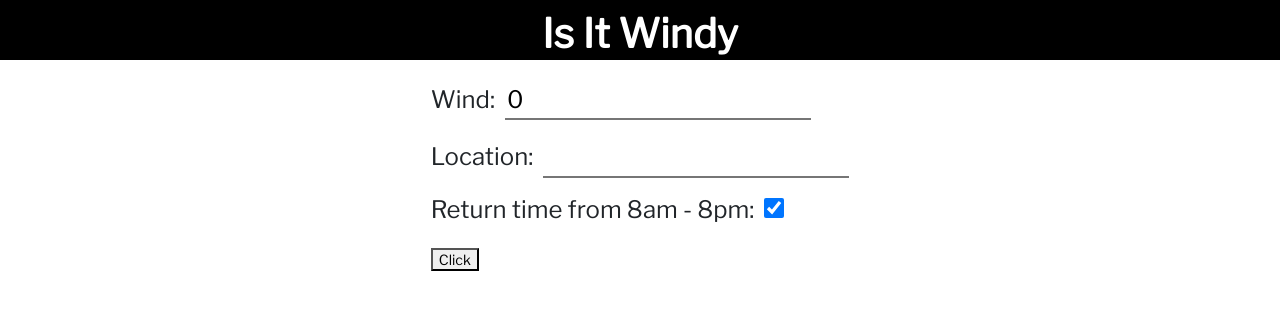
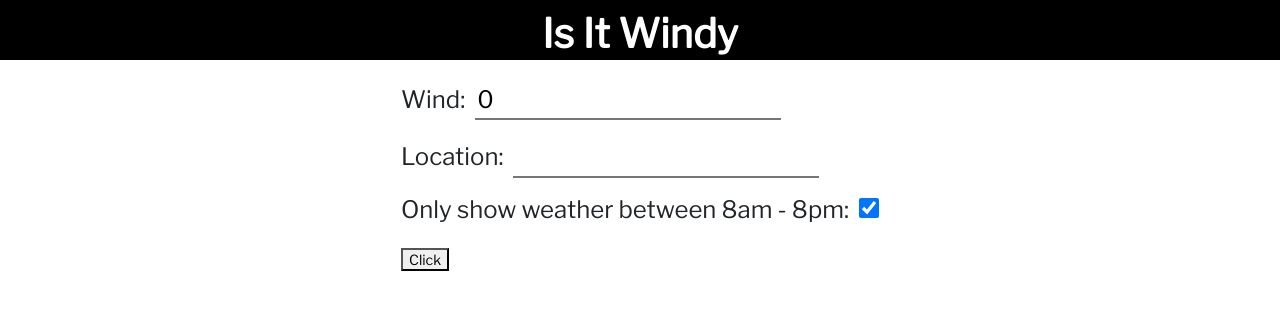
Before and after one commit to jamessan85/isItWindy2, a Node server app: page / in a window 1280 px wide. Shown: the top 310 px of the page. Run offline with Node 20, Linux system fonts and the light colour scheme; some libraries are stand-ins or nearby versions.

Commit message:
Style changes

```diff
--- a/public/javascripts/main.js
+++ b/public/javascripts/main.js
@@ -43,7 +43,7 @@ new Vue({
     transformStyle: function(bearing, speed) {
       return {
         transform: `rotate(${bearing - 180}deg)`,
-        color: `rgb(37, ${speed}, 150 )`
+        color: "black"
       }
     },
     transformSpeed: function(windSpeed) {
--- a/public/stylesheets/style.css
+++ b/public/stylesheets/style.css
@@ -47,6 +47,10 @@ td.fas {
   flex-direction: column;
   width: 100%;
   padding: 10px;
+}
+
+.color {
+  color: transparent
 }
 
 .current {
--- a/views/index.pug
+++ b/views/index.pug
@@ -12,7 +12,7 @@ block content
               label(for="location") Location:
               input(name="location" v-model="location")
             div.form-group
-              label(for="timeOfDay") Return time from 8am - 8pm:
+              label(for="timeOfDay") Only show weather between 8am - 8pm:
               input(type="checkbox" name="timeOfDay" v-model="timeOfDay")
             button.button(v-on:click="getWeather") Click
       .flexcolumn(v-show="show")
```
